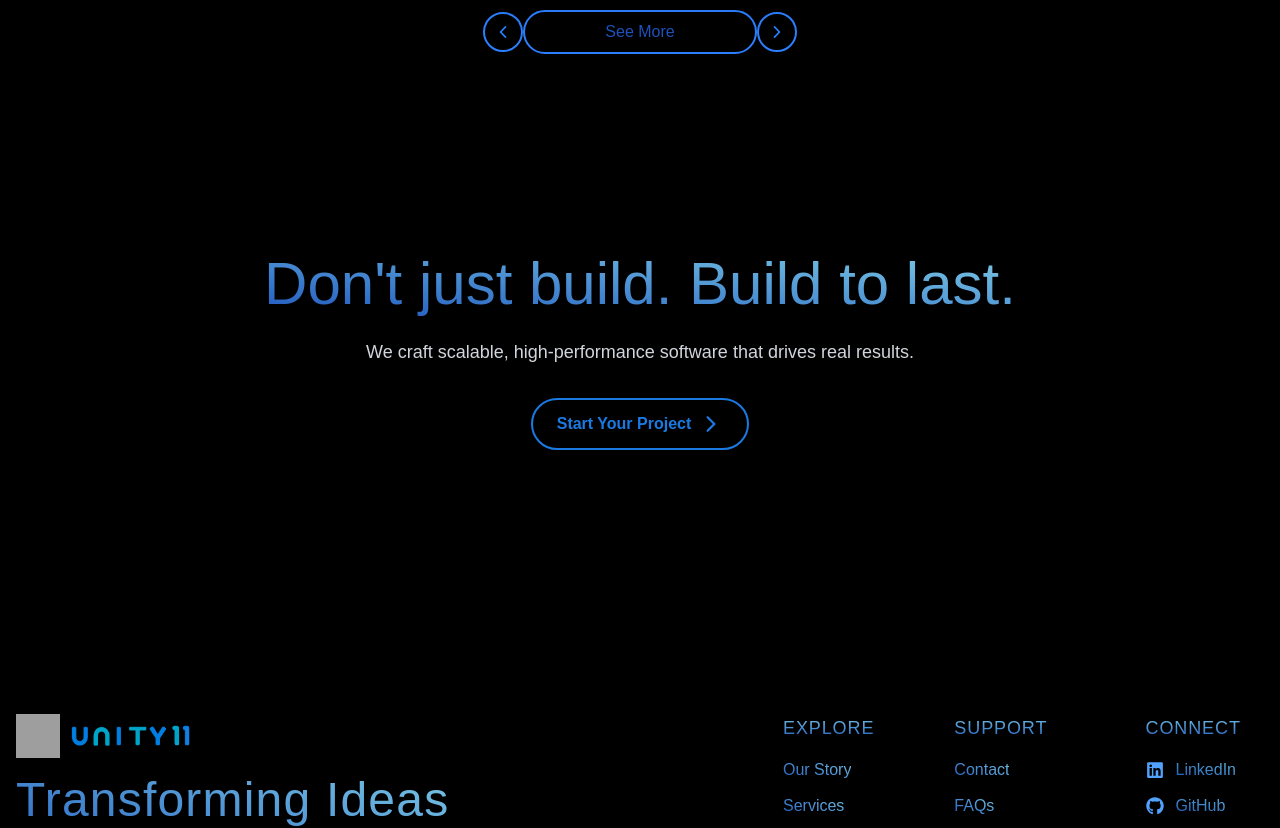
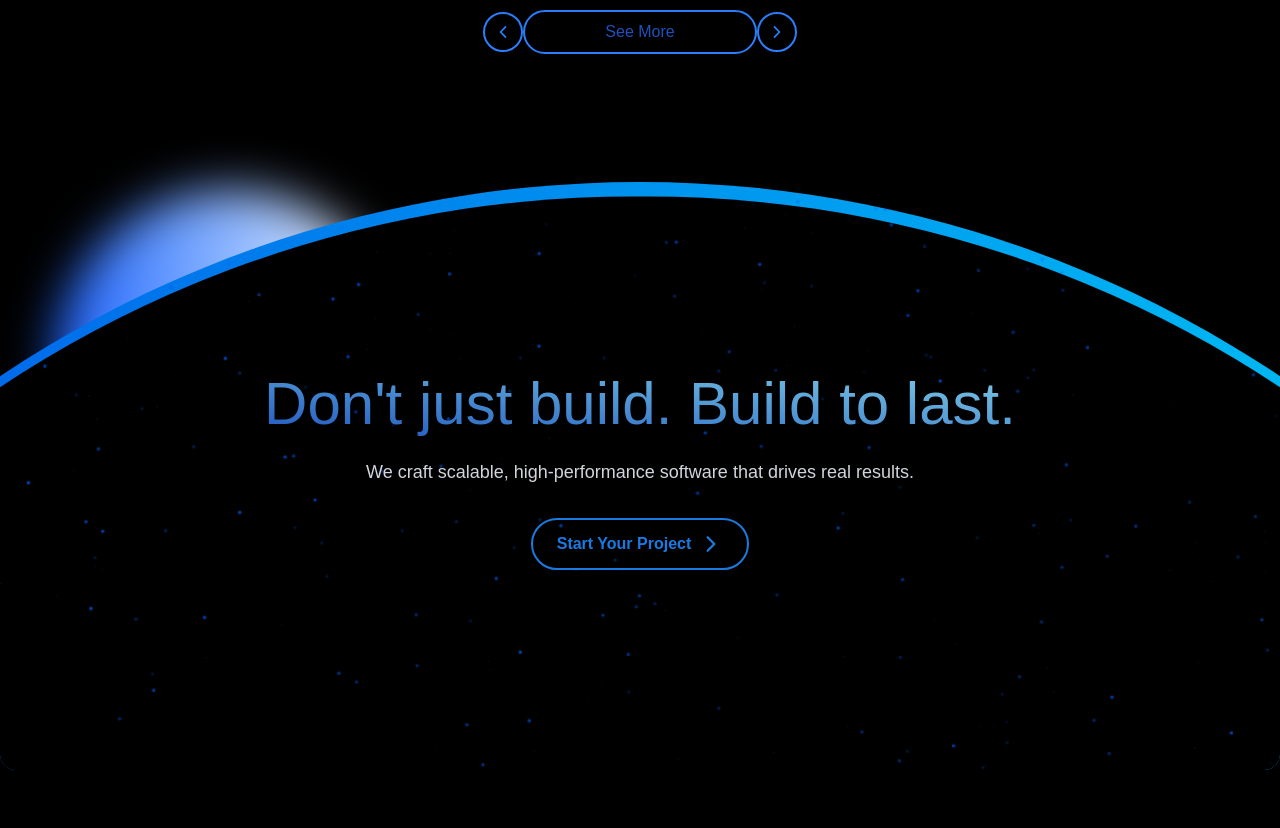
Before and after one commit to UNITY-11/unity11, a Next.js app in the folder client/: page / in a window 1280 px wide. Shown: the part 10900-11728 px from the top of the page. Built offline with nearby package versions, Linux system fonts and the light colour scheme; grey boxes are pictures that could not be loaded.

Commit message:
feat (footer cta) : add pannet design with animaion

```diff
--- a/client/src/components/layout/FooterCTA.tsx
+++ b/client/src/components/layout/FooterCTA.tsx
@@ -1,5 +1,7 @@
 import React from "react";
 import { IoIosArrowForward } from "react-icons/io";
+import { motion } from "framer-motion";
+import { Particles } from "../ui/MagicUi/Particles";
 
 const FooterCTA: React.FC = () => {
   return (
@@ -8,8 +10,27 @@ const FooterCTA: React.FC = () => {
         relative w-full  mx-auto
         flex flex-col items-center justify-center
         overflow-hidden rounded-2xl
-        text-center px-10 py-30"
+        text-center px-10 pb-30  pt-60"
     >
+      <motion.div
+        initial={{ y: "100%", x: "100%" }}
+        whileInView={{ y: 10, x: 0 }}
+        transition={{ delay: 0.5, duration: 1, ease: "easeOut" }}
+        className=" absolute w-[350px] h-[350px] rounded-full bg-linear-to-b from-white to-blue-600 top-14 left-16 blur-xl rotate-90"
+      />
+      <motion.div
+        initial={{ y: 50 }}
+        whileInView={{ y: 0 }}
+        transition={{ duration: 1 }}
+        className="absolute top-60 w-[150vw] h-[150vw] rounded-full scale-120 bg-linear-to-r from-blue-700 to-cyan-400 pt-3 overflow-hidden"
+      >
+         <Particles
+        className="absolute inset-0 z-0"
+        quantity={1111}
+        color="#0062ff"
+      />
+        <div className="w-full h-full rounded-full bg-black"></div>
+      </motion.div>
       <div className="w-full flex flex-col justify-center items-center pb-[10vh] z-10">
         {/* Heading */}
         <h2 className="max-w-5xl text-4xl md:text-6xl bg-linear-to-tr from-[#2052bd] to-[#7fcbe4] bg-clip-text text-transparent mb-4 pb-2">
@@ -31,7 +52,9 @@ const FooterCTA: React.FC = () => {
         "
         >
           Start Your Project
-          <span className="text-2xl"><IoIosArrowForward /></span>
+          <span className="text-2xl">
+            <IoIosArrowForward />
+          </span>
         </button>
         {/* <div className="container absolute left-o bottom-0 h-[10vh] rounded-b-full bg-linear-to-t from-[#2052bd] via-[#207ebd] to-transparent"></div> */}
       </div>
```
